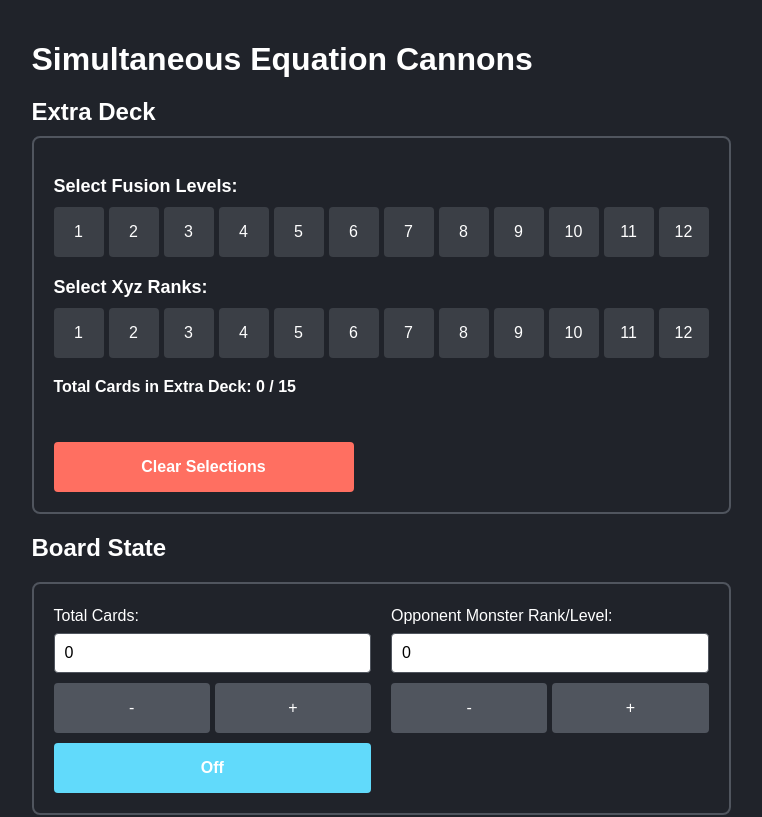
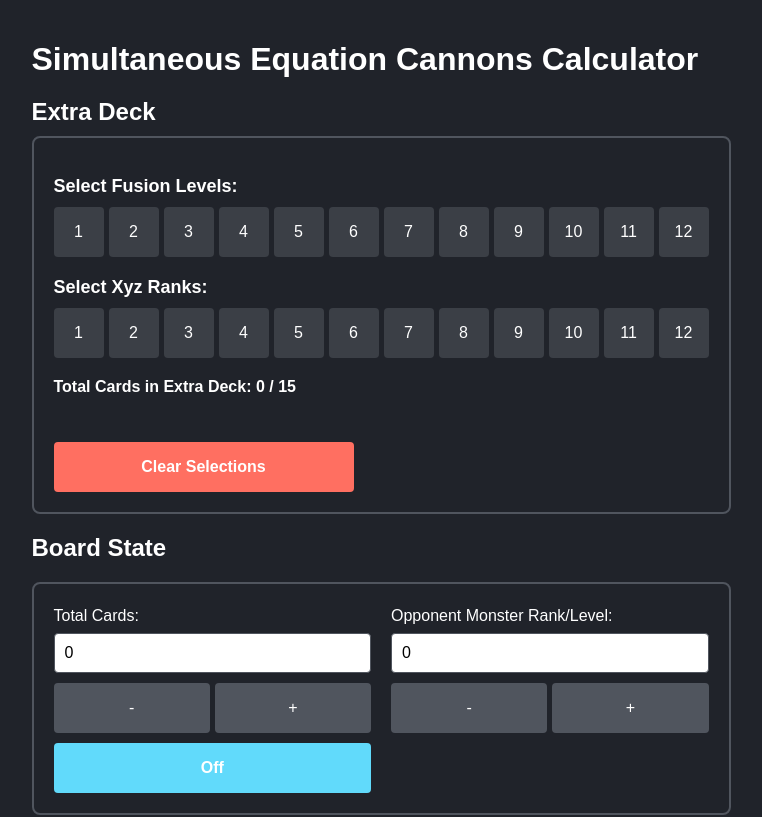
Before and after one commit to jjangsangy/simultaneous-equation-cannons, a React (Create React App) app: page / in a window 1280 px wide. Shown: the top 817 px of the page, without its empty margins (259-1021 px from the left). Built offline with nearby package versions, Linux system fonts and the light colour scheme.

Commit message:
change some text

```diff
--- a/src/App.js
+++ b/src/App.js
@@ -121,7 +121,7 @@ function App() {
 
     return (
         <div className="app">
-            <h1 className="title">Simultaneous Equation Cannons</h1>
+            <h1 className="title">Simultaneous Equation Cannons Calculator</h1>
 
             <h2 className="section-title">Extra Deck</h2>
             <div className="selection-section">
@@ -255,7 +255,7 @@ function App() {
                     </div>
                 ) : calculationResult ? (
                     <div className="result">
-                        <h3>Calculation Result:</h3>
+                        <h3>Combination:</h3>
                         <p><strong>Fusion Level:</strong> {calculationResult.fusionLevel}</p>
                         <p><strong>Xyz Rank 1:</strong> {calculationResult.xyzRank1}</p>
                         <p><strong>Xyz Rank 2:</strong> {calculationResult.xyzRank2}</p>
```
